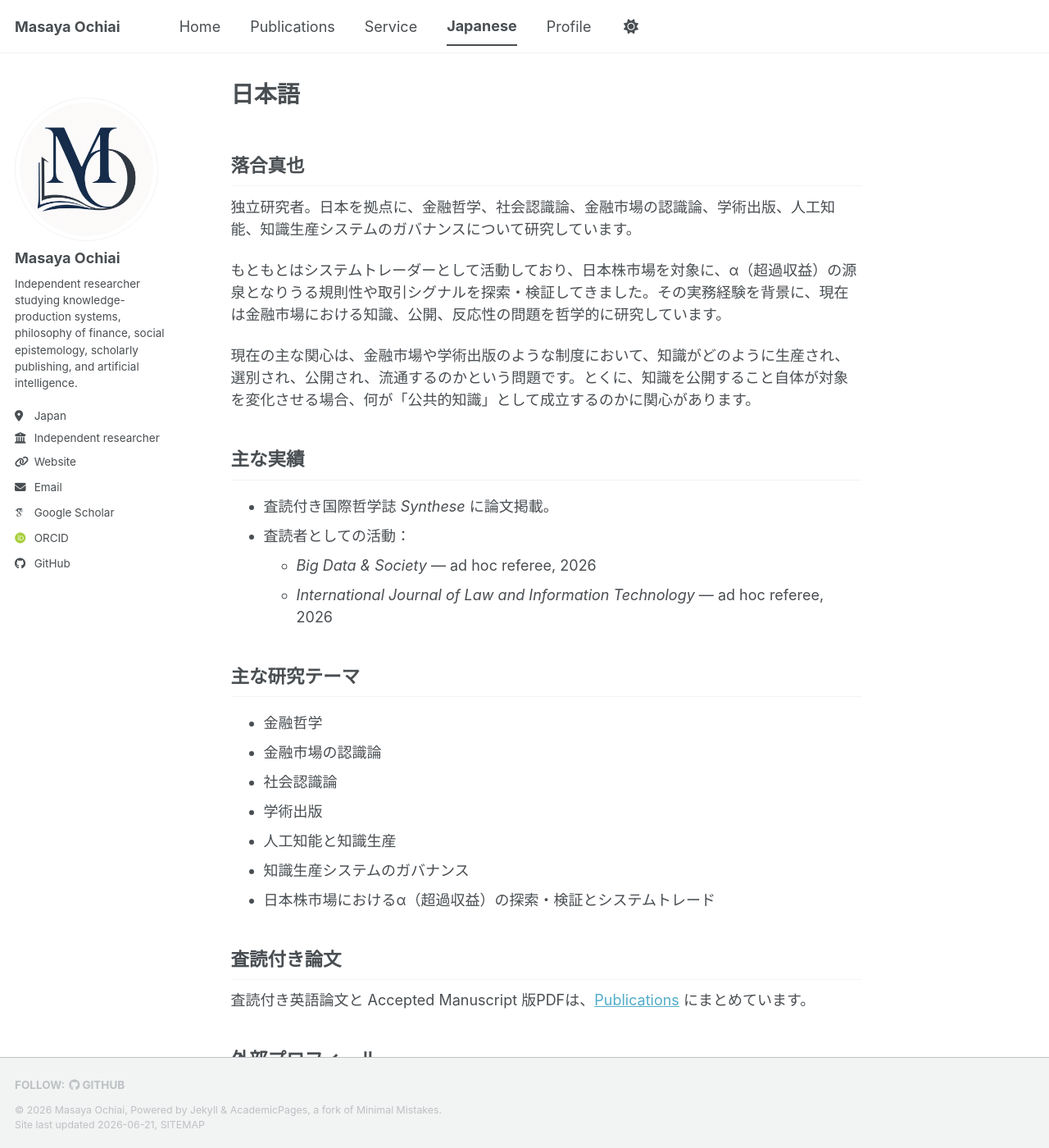
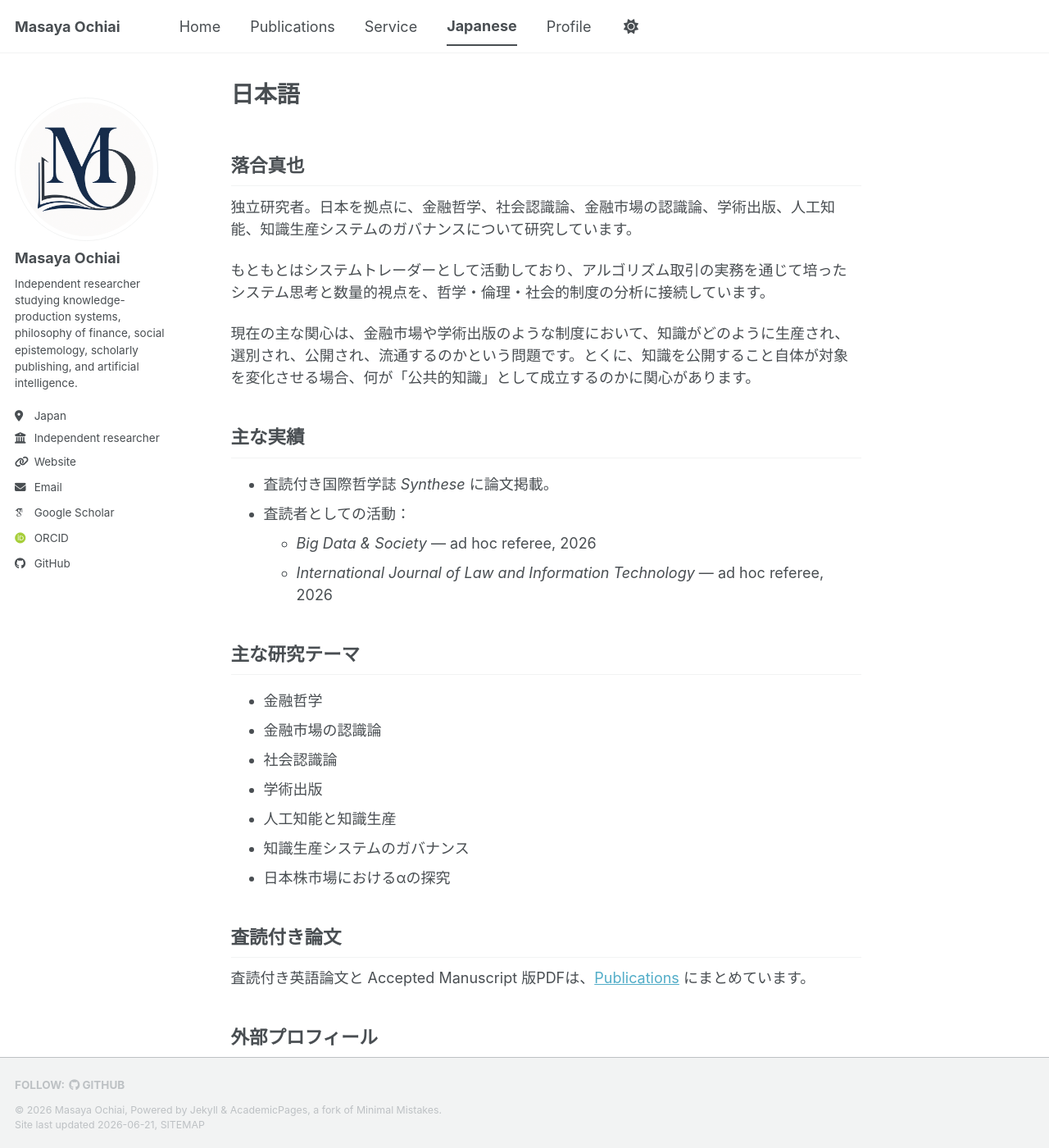
Before and after one commit to masaya-ochiai/masaya-ochiai.github.io, a Jekyll site: the page built from _pages/ja.md, in a window 1280 px wide and 1400 px high. Shown: the whole window at 82% size. Built offline with Jekyll 4.4.1, drawn with Linux system fonts in a browser that asks for light colours; some web fonts are replaced; a script bundle is joined from its source files by our own code; library files that are not in the unit come from our copies.

Commit message:
Add files via upload

```diff
--- a/_pages/ja.md
+++ b/_pages/ja.md
@@ -8,7 +8,7 @@ author_profile: true
 
 独立研究者。日本を拠点に、金融哲学、社会認識論、金融市場の認識論、学術出版、人工知能、知識生産システムのガバナンスについて研究しています。
 
-もともとはシステムトレーダーとして活動しており、日本株市場を対象に、α（超過収益）の源泉となりうる規則性や取引シグナルを探索・検証してきました。その実務経験を背景に、現在は金融市場における知識、公開、反応性の問題を哲学的に研究しています。
+もともとはシステムトレーダーとして活動しており、アルゴリズム取引の実務を通じて培ったシステム思考と数量的視点を、哲学・倫理・社会的制度の分析に接続しています。
 
 現在の主な関心は、金融市場や学術出版のような制度において、知識がどのように生産され、選別され、公開され、流通するのかという問題です。とくに、知識を公開すること自体が対象を変化させる場合、何が「公共的知識」として成立するのかに関心があります。
 
@@ -27,7 +27,7 @@ author_profile: true
 - 学術出版
 - 人工知能と知識生産
 - 知識生産システムのガバナンス
-- 日本株市場におけるα（超過収益）の探索・検証とシステムトレード
+- 日本株市場におけるαの探究
 
 ## 査読付き論文
 
```
